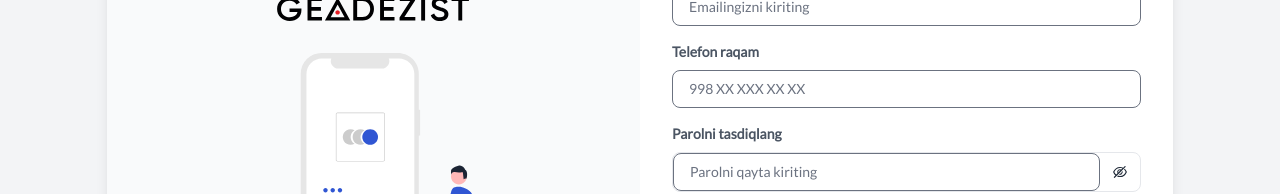
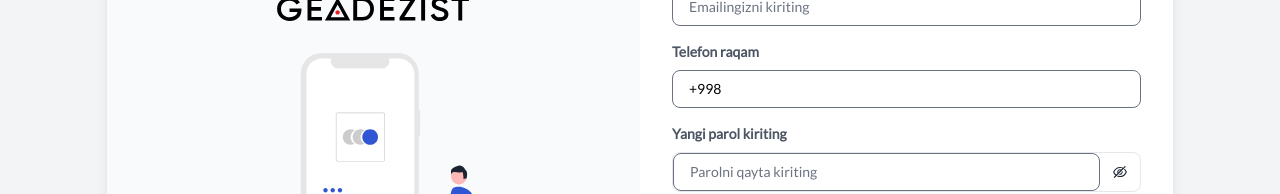
Before and after one commit to jasurhaydarovcode/GEADEZIST, a React (Vite) app: page /auth/SignUp in a window 1280 px wide. Shown: the part 292-486 px from the top of the page. Built offline with nearby package versions, Linux system fonts and the light colour scheme.

Commit message:
yangi_commit

```diff
--- a/src/pages/Auth/SignUp.tsx
+++ b/src/pages/Auth/SignUp.tsx
@@ -13,9 +13,9 @@ function SignUp() {
   const confirmPassword = useRef<HTMLInputElement>(null);
   const firstname = useRef<HTMLInputElement>(null);
   const lastname = useRef<HTMLInputElement>(null);
-  const phone = useRef<HTMLInputElement>(null);
   const offer = useRef<HTMLInputElement>(null);
   const navigate = useNavigate();
+  const [phone, setPhone] = useState<string>('+998');
 
   const [genderValue, setGenderValue] = useState<string>('');
   const [showpassword, setShowpassword] = useState<boolean>(false);
@@ -26,7 +26,7 @@ function SignUp() {
     if (
       !firstname.current?.value ||
       !lastname.current?.value ||
-      !phone.current?.value
+      !phone
     ) {
       message.warning("Iltimos, bo'shliqni to'ldiring");
       return;
@@ -43,6 +43,13 @@ function SignUp() {
     if (!email.current?.value.includes('@gmail.com')) {
       message.warning("Iltimos, emailni to'liq kiriting");
       return;
+    }
+    if(phone.length < 12){
+      message.warning("Iltimos, telefon raqamni to'liq kiriting");
+      return;
+    }
+    if(phone.length > 12){
+      message.warning("Iltimos, telefon raqam ko'payib ketdi")
     }
     if (password.current?.value.length < 5) {
       message.warning("Parol kamida 5 ta belgidan iborat bo'lishi kerak");
@@ -64,7 +71,7 @@ function SignUp() {
       firstname: firstname.current?.value,
       lastname: lastname.current?.value,
       email: email.current?.value,
-      phoneNumber: phone.current?.value,
+      phoneNumber: phone ,
       password: password.current?.value,
       confirmPassword: confirmPassword.current?.value,
       role: 'ROLE_USER',
@@ -171,8 +178,9 @@ function SignUp() {
                   Telefon raqam
                 </label>
                 <input
-                  ref={phone}
+                  onChange={(e) => setPhone(e.target.value)}
                   type="tel"
+                  value={phone}
                   id="phoneNumber"
                   name="phoneNumber"
                   placeholder="998 XX XXX XX XX"
@@ -186,7 +194,7 @@ function SignUp() {
                   htmlFor="confirmPassword"
                   className="block text-sm font-semibold text-gray-600"
                 >
-                  Parolni tasdiqlang
+                  Yangi parol kiriting
                 </label>
                 {/* Wrapper div to apply flexbox */}
                 <div className="flex items-center border rounded-lg mt-2">
```
Also changed, not shown: 1 other file (tests, documents, lock files or other folders).
